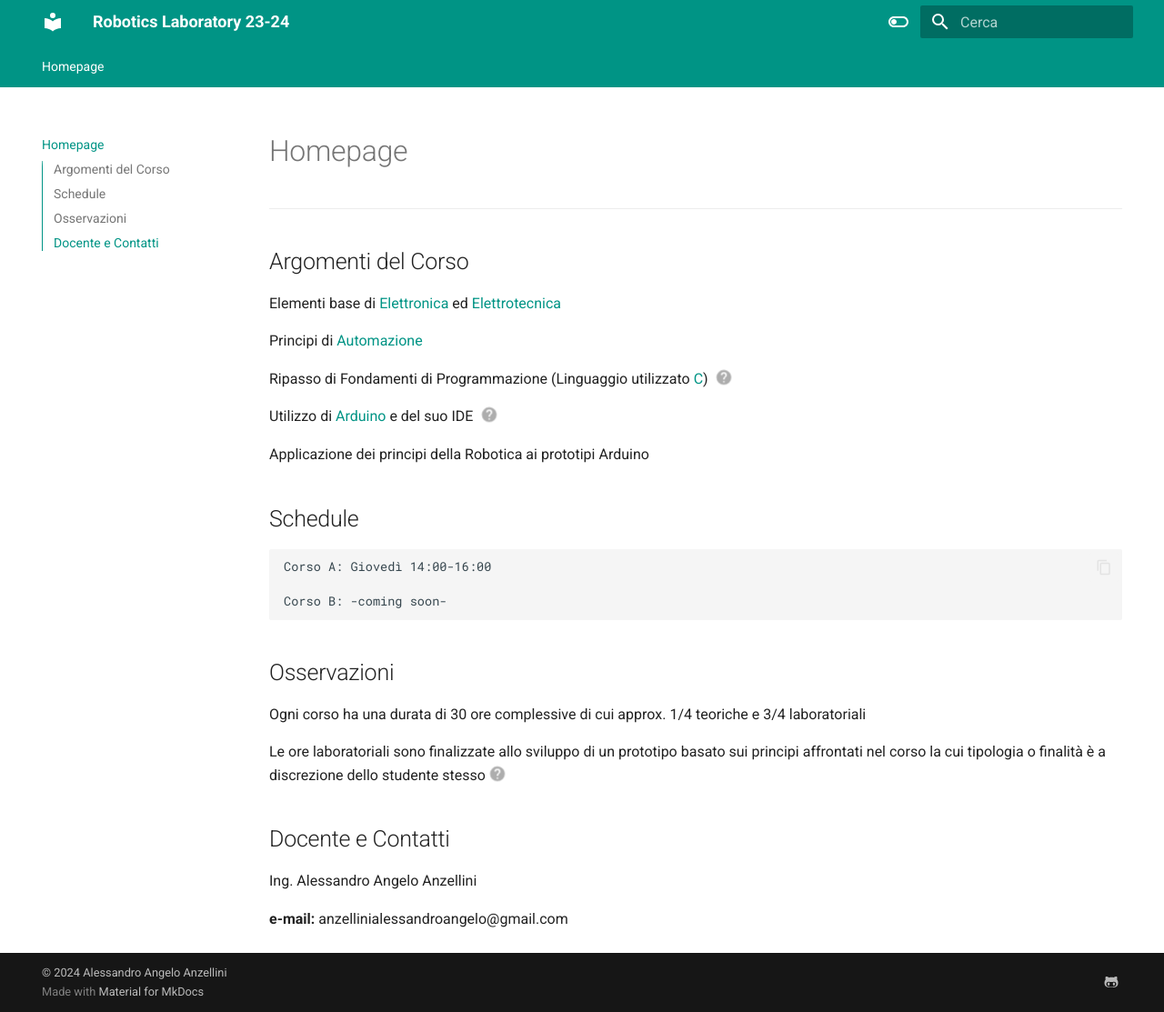
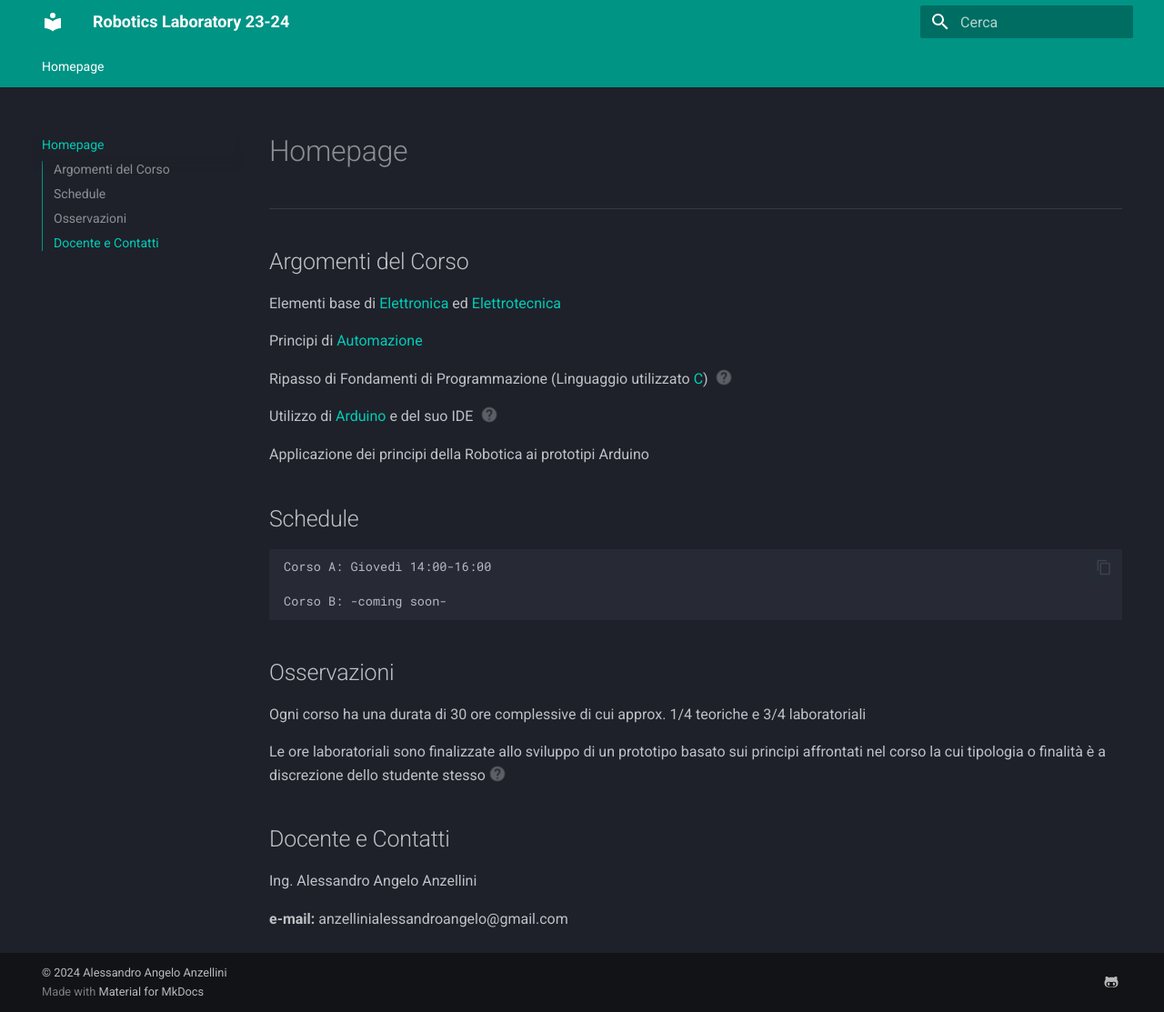
Before and after one commit to Alexanderis1/robot-lab, an MkDocs documentation site: the page built from docs/index.md, in a window 1280 px wide and 1113 px high. Shown: the whole window at 91% size. Built offline with MkDocs 1.6.1 and Material for MkDocs 9.7.7, drawn with Linux system fonts in a browser that asks for light colours.

```diff
--- a/mkdocs.yml
+++ b/mkdocs.yml
@@ -16,16 +16,7 @@ theme:
     - content.tooltips
   language: it
   palette:
-    - scheme: default
-      toggle:
-        icon: material/toggle-switch-off-outline
-        name: Dark Mode
-      primary: teal
-      accent: purple
     - scheme: slate
-      toggle:
-        icon: material/toggle-switch
-        name: Light Mode
       primary: teal
       accent: lime
 extra:
```
